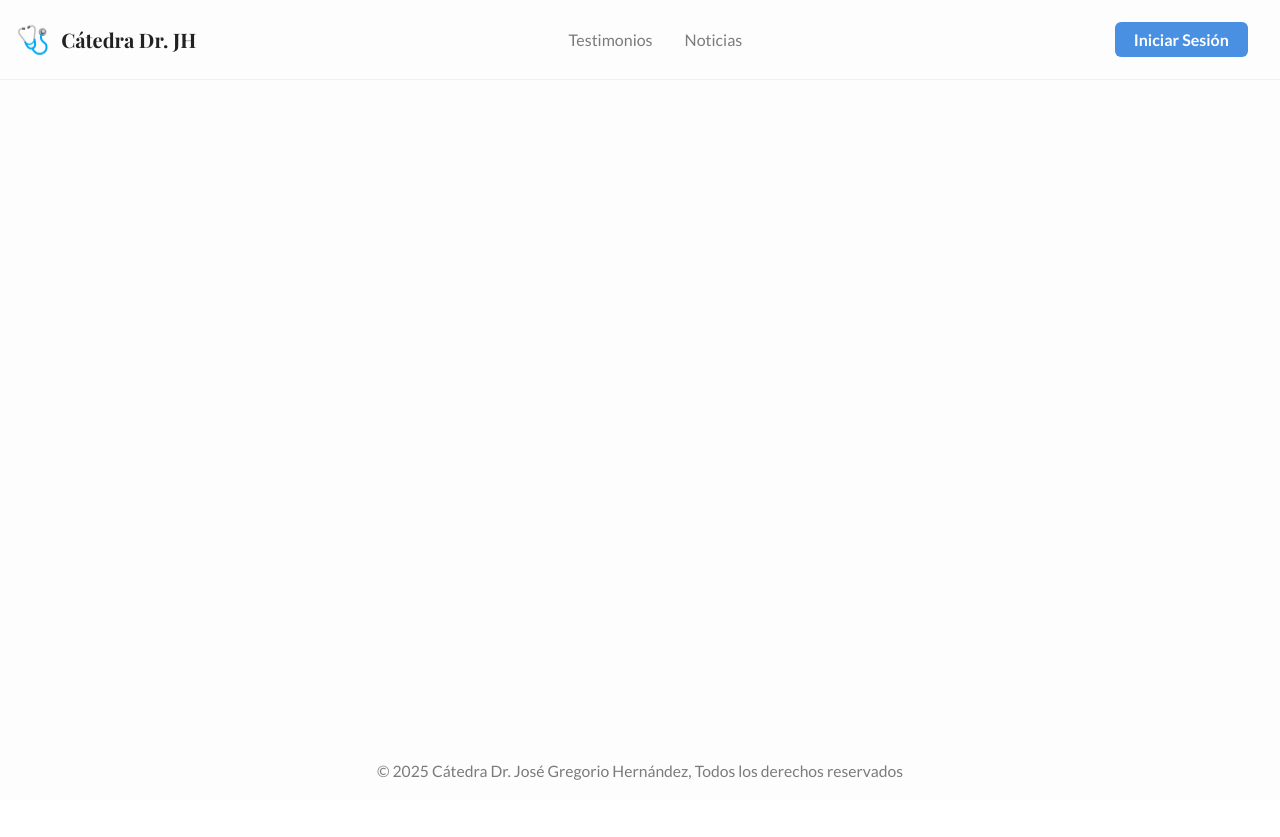
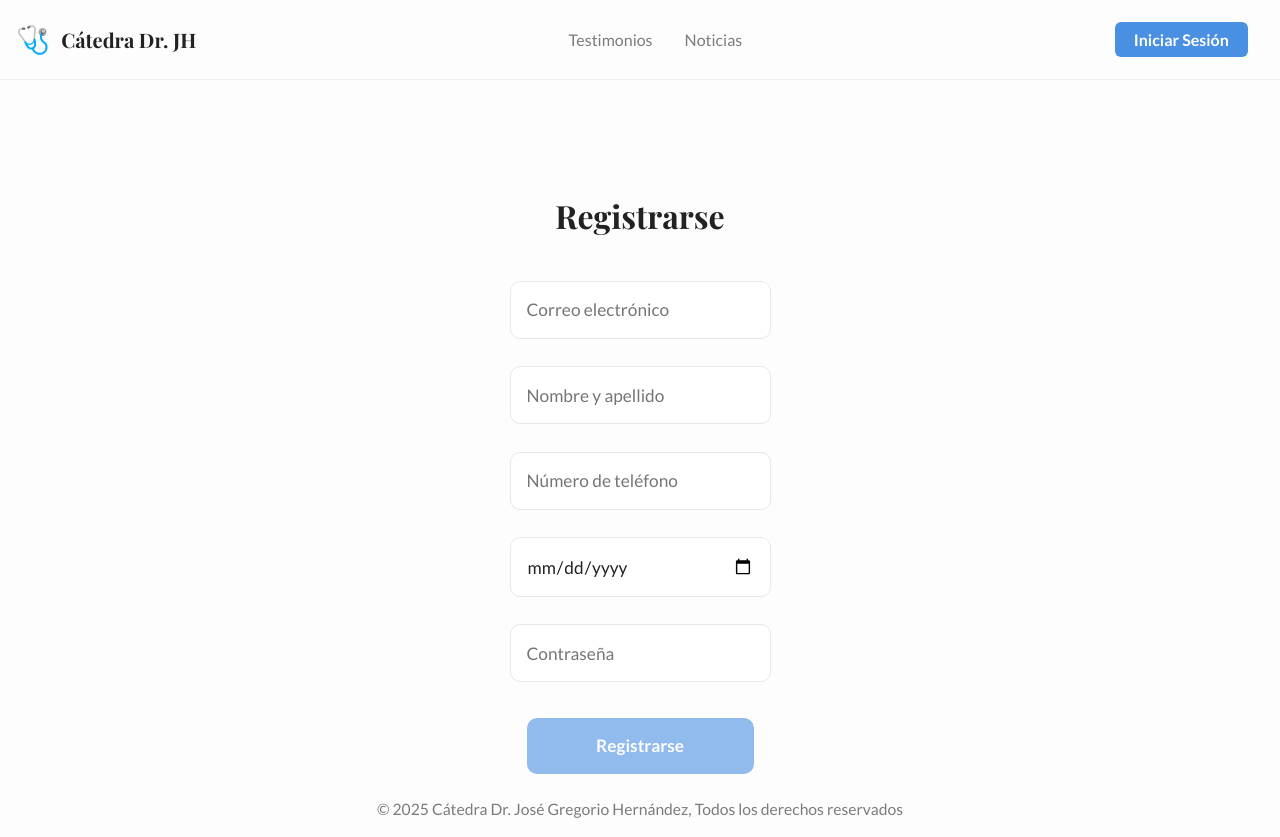
Before and after one commit to Mendozafj/dr-jh, a React (Vite) app in the folder frontend/: page /register in a window 1280 px wide. Before the commit the page ends 800 px from the top, so only its background shows below. Built offline with nearby package versions, Linux system fonts and the light colour scheme.

Commit message:
agregada vista para registrarse

```diff
--- a/frontend/src/App.jsx
+++ b/frontend/src/App.jsx
@@ -8,6 +8,7 @@ import TestimoniosSection from './components/TestimoniosSection';
 import NoticiaDetalle from './components/NoticiaDetalle';
 import LoginPage from './components/LoginPage';
 import CrearNoticia from './components/CrearNoticia';
+import RegisterPage from './components/RegisterPage';
 
 function Landing() {
   return (
@@ -30,6 +31,7 @@ function App() {
           <Route path="/noticia/:id" element={<NoticiaDetalle />} />
           <Route path="/login" element={<LoginPage />} />
           <Route path="/crear-noticia" element={<CrearNoticia />} />
+          <Route path="/register" element={<RegisterPage />} />
         </Routes>
         <footer className="footer">
           &copy; 2025 Cátedra Dr. José Gregorio Hernández, Todos los derechos reservados
--- /dev/null
+++ b/frontend/src/components/RegisterPage.jsx
@@ -0,0 +1,102 @@
+import React, { useState } from 'react';
+import { useNavigate } from 'react-router-dom';
+
+const API_URL = 'http://localhost:4000/api/auth/register';
+
+export default function RegisterPage() {
+  const [email, setEmail] = useState('');
+  const [nombre, setNombre] = useState('');
+  const [telefono, setTelefono] = useState('');
+  const [fechaNacimiento, setFechaNacimiento] = useState('');
+  const [password, setPassword] = useState('');
+  const [touched, setTouched] = useState({});
+  const [loading, setLoading] = useState(false);
+  const [error, setError] = useState('');
+  const navigate = useNavigate();
+
+  const isEmailValid = /^[^\s@]+@[^\s@]+\.[^\s@]+$/.test(email);
+  const isNombreValid = nombre.trim().length > 3;
+  const isTelefonoValid = /^\+?\d{10,15}$/.test(telefono);
+  const isFechaValid = Boolean(Date.parse(fechaNacimiento));
+  const isPasswordValid = password.length >= 6;
+  const isFormValid = isEmailValid && isNombreValid && isTelefonoValid && isFechaValid && isPasswordValid;
+
+  const handleSubmit = async (e) => {
+    e.preventDefault();
+    setError('');
+    setLoading(true);
+    try {
+      const res = await fetch(API_URL, {
+        method: 'POST',
+        headers: { 'Content-Type': 'application/json' },
+        body: JSON.stringify({ email, nombre, telefono, fechaNacimiento, password })
+      });
+      const data = await res.json();
+      if (res.ok) {
+        navigate('/login');
+      } else {
+        setError(data.error || 'Error al registrarse');
+      }
+    } catch (err) {
+      setError('Error de conexión');
+    } finally {
+      setLoading(false);
+    }
+  };
+
+  return (
+    <div className="login-container">
+      <form className="login-form" onSubmit={handleSubmit}>
+        <h1 className="login-title">Registrarse</h1>
+        <input
+          className="login-input"
+          type="email"
+          placeholder="Correo electrónico"
+          value={email}
+          onChange={e => setEmail(e.target.value)}
+          onBlur={() => setTouched(t => ({ ...t, email: true }))}
+        />
+        <input
+          className="login-input"
+          type="text"
+          placeholder="Nombre y apellido"
+          value={nombre}
+          onChange={e => setNombre(e.target.value)}
+          onBlur={() => setTouched(t => ({ ...t, nombre: true }))}
+        />
+        <input
+          className="login-input"
+          type="tel"
+          placeholder="Número de teléfono"
+          value={telefono}
+          onChange={e => setTelefono(e.target.value)}
+          onBlur={() => setTouched(t => ({ ...t, telefono: true }))}
+        />
+        <input
+          className="login-input"
+          type="date"
+          placeholder="Fecha de nacimiento"
+          value={fechaNacimiento}
+          onChange={e => setFechaNacimiento(e.target.value)}
+          onBlur={() => setTouched(t => ({ ...t, fechaNacimiento: true }))}
+        />
+        <input
+          className="login-input"
+          type="password"
+          placeholder="Contraseña"
+          value={password}
+          onChange={e => setPassword(e.target.value)}
+          onBlur={() => setTouched(t => ({ ...t, password: true }))}
+        />
+        {error && <div style={{ color: 'red', marginBottom: '0.5rem', fontSize: '1rem' }}>{error}</div>}
+        <button
+          className="login-btn"
+          type="submit"
+          disabled={!isFormValid || loading}
+        >
+          {loading ? 'Registrando...' : 'Registrarse'}
+        </button>
+      </form>
+    </div>
+  );
+}
```
Also changed, not shown: 2 other files (tests, documents, lock files or other folders).
